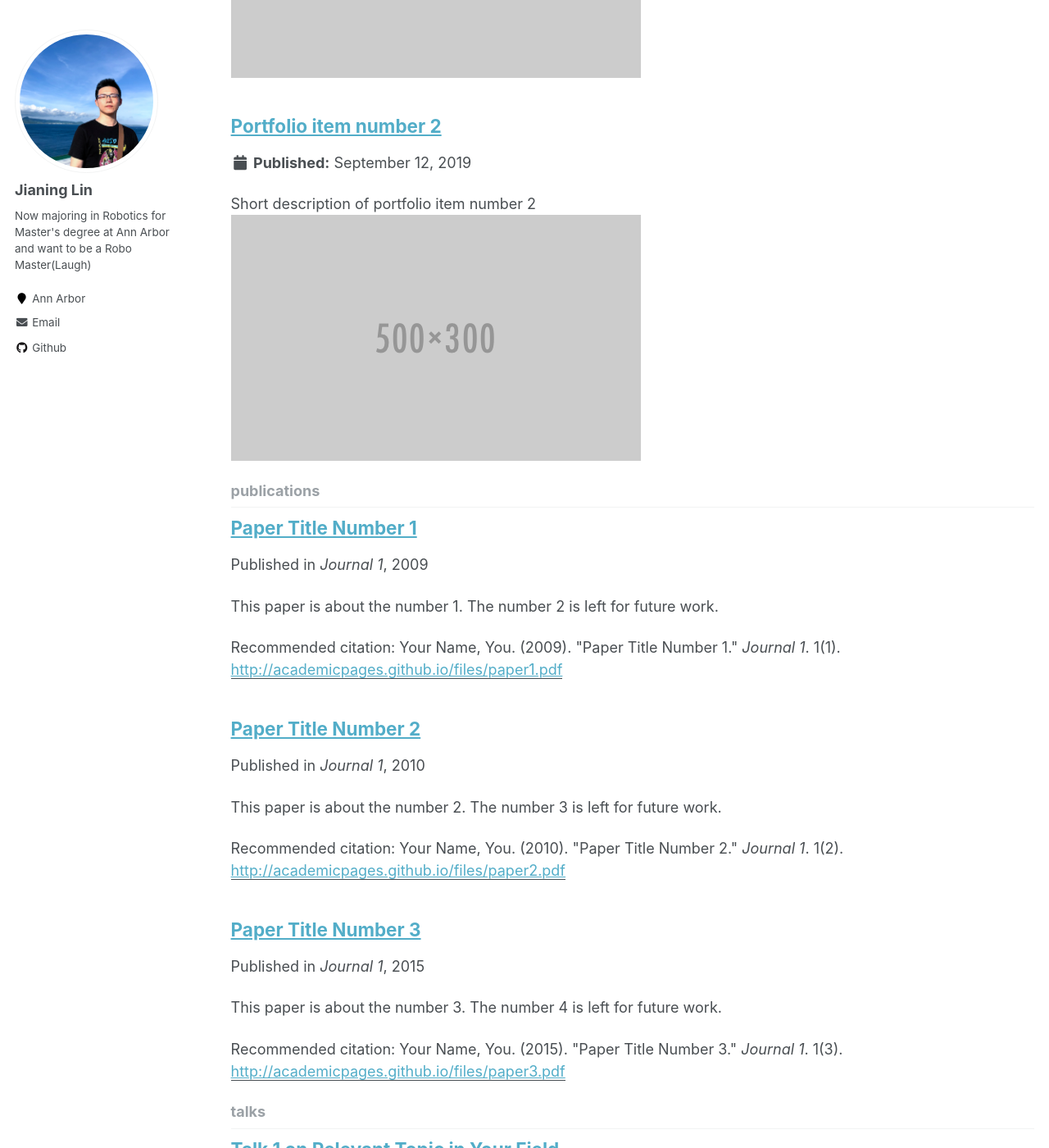
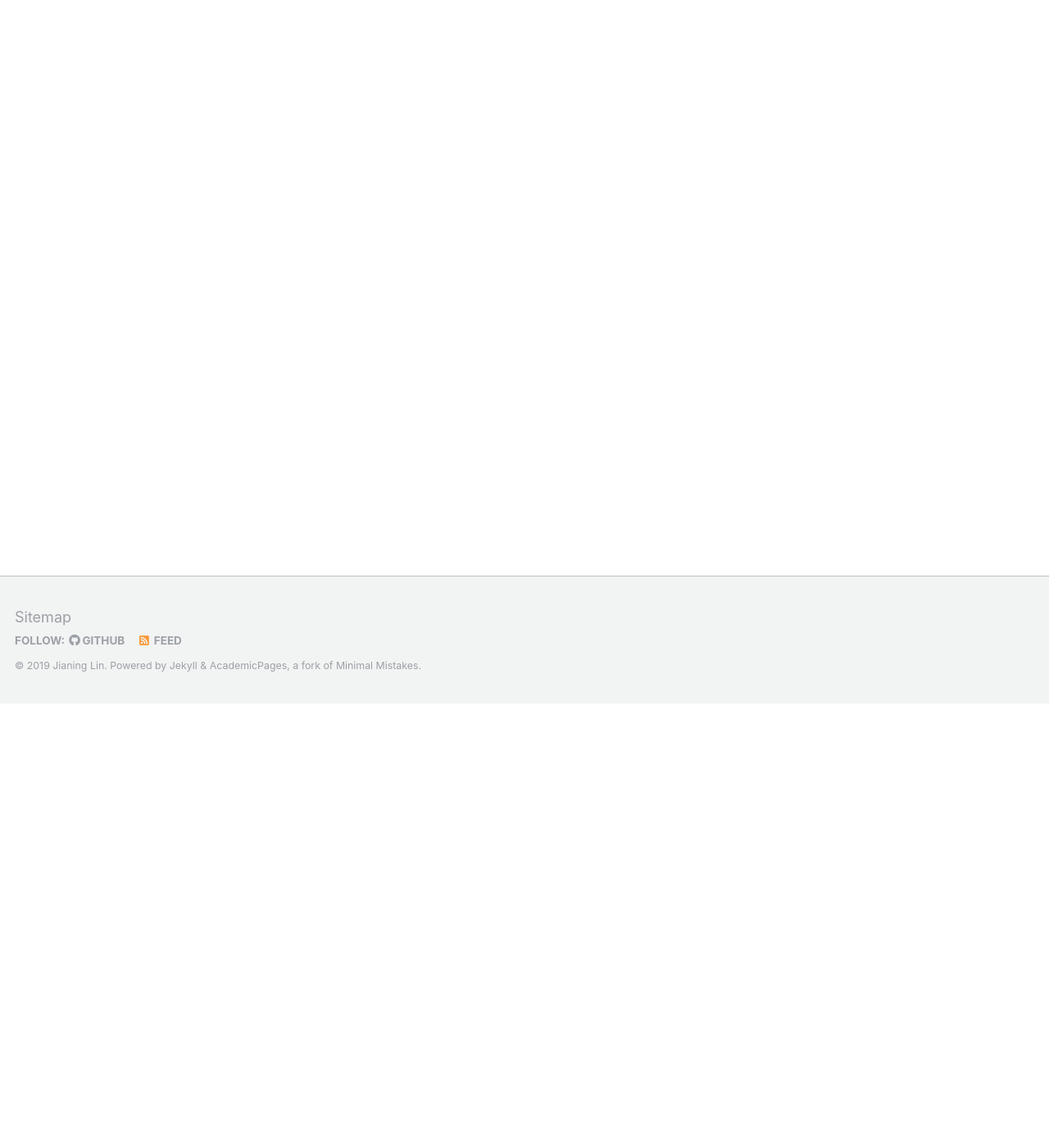
Before and after one commit to undefinedzero/undefinedzero.github.io, a Jekyll site: the page built from _pages/collection-archive.html, in a window 1280 px wide and 1400 px high, scrolled down 542 px. Shown: the whole window at 82% size. Built offline with Jekyll 4.4.1, drawn with Linux system fonts in a browser that asks for light colours; some of the changed text lies outside the part shown.

Commit message:
change to 3 topics

```diff
--- a/_config.yml
+++ b/_config.yml
@@ -244,6 +244,14 @@
       layout: talk
       author_profile: true
       share: true
+  # _projects
+  - scope:
+      path: ""
+      type: projects
+    values:
+      layout: single
+      author_profile: true
+      share: true
 
 # Sass/SCSS
 sass:
--- a/_data/navigation.yml
+++ b/_data/navigation.yml
@@ -1,7 +1,7 @@
 # main links links
 main:
   - title: "Projects"
-    url: /publications/
+    url: /projects/
 
   - title: "Blog Posts"
     url: /year-archive/
--- a/_publications/2009-10-01-paper-title-number-1.md
+++ /dev/null
@@ -1,15 +0,0 @@
----
-title: "Paper Title Number 1"
-collection: publications
-permalink: /publication/2009-10-01-paper-title-number-1
-excerpt: 'This paper is about the number 1. The number 2 is left for future work.'
-date: 2009-10-01
-venue: 'Journal 1'
-paperurl: 'http://academicpages.github.io/files/paper1.pdf'
-citation: 'Your Name, You. (2009). &quot;Paper Title Number 1.&quot; <i>Journal 1</i>. 1(1).'
----
-This paper is about the number 1. The number 2 is left for future work.
-
-[Download paper here](http://academicpages.github.io/files/paper1.pdf)
-
-Recommended citation: Your Name, You. (2009). "Paper Title Number 1." <i>Journal 1</i>. 1(1).
--- a/_publications/2010-10-01-paper-title-number-2.md
+++ /dev/null
@@ -1,15 +0,0 @@
----
-title: "Paper Title Number 2"
-collection: publications
-permalink: /publication/2010-10-01-paper-title-number-2
-excerpt: 'This paper is about the number 2. The number 3 is left for future work.'
-date: 2010-10-01
-venue: 'Journal 1'
-paperurl: 'http://academicpages.github.io/files/paper2.pdf'
-citation: 'Your Name, You. (2010). &quot;Paper Title Number 2.&quot; <i>Journal 1</i>. 1(2).'
----
-This paper is about the number 2. The number 3 is left for future work.
-
-[Download paper here](http://academicpages.github.io/files/paper2.pdf)
-
-Recommended citation: Your Name, You. (2010). "Paper Title Number 2." <i>Journal 1</i>. 1(2).
--- a/_publications/2015-10-01-paper-title-number-3.md
+++ /dev/null
@@ -1,15 +0,0 @@
----
-title: "Paper Title Number 3"
-collection: publications
-permalink: /publication/2015-10-01-paper-title-number-3
-excerpt: 'This paper is about the number 3. The number 4 is left for future work.'
-date: 2015-10-01
-venue: 'Journal 1'
-paperurl: 'http://academicpages.github.io/files/paper3.pdf'
-citation: 'Your Name, You. (2015). &quot;Paper Title Number 3.&quot; <i>Journal 1</i>. 1(3).'
----
-This paper is about the number 3. The number 4 is left for future work.
-
-[Download paper here](http://academicpages.github.io/files/paper3.pdf)
-
-Recommended citation: Your Name, You. (2015). "Paper Title Number 3." <i>Journal 1</i>. 1(3).
--- a/_talks/2012-03-01-talk-1.md
+++ /dev/null
@@ -1,11 +0,0 @@
----
-title: "Talk 1 on Relevant Topic in Your Field"
-collection: talks
-type: "Talk"
-permalink: /talks/2012-03-01-talk-1
-venue: "UC San Francisco, Department of Testing"
-date: 2012-03-01
-location: "San Francisco, California"
----
-
-This is a description of your talk, which is a markdown files that can be all markdown-ified like any other post. Yay markdown!
--- a/_talks/2013-03-01-tutorial-1.md
+++ /dev/null
@@ -1,13 +0,0 @@
----
-title: "Tutorial 1 on Relevant Topic in Your Field"
-collection: talks
-type: "Tutorial"
-permalink: /talks/2013-03-01-tutorial-1
-venue: "UC-Berkeley Institute for Testing Science"
-date: 2013-03-01
-location: "Berkeley CA, USA"
----
-
-[More information here](http://exampleurl.com)
-
-This is a description of your tutorial, note the different field in type. This is a markdown files that can be all markdown-ified like any other post. Yay markdown!
--- a/_talks/2014-02-01-talk-2.md
+++ /dev/null
@@ -1,13 +0,0 @@
----
-title: "Talk 2 on Relevant Topic in Your Field"
-collection: talks
-type: "Talk"
-permalink: /talks/2014-02-01-talk-2
-venue: "London School of Testing"
-date: 2014-02-01
-location: "London, UK"
----
-
-[More information here](http://example2.com)
-
-This is a description of your talk, which is a markdown files that can be all markdown-ified like any other post. Yay markdown!
--- a/_talks/2014-03-01-talk-3.md
+++ /dev/null
@@ -1,11 +0,0 @@
----
-title: "Conference Proceeding talk 3 on Relevant Topic in Your Field"
-collection: talks
-type: "Conference proceedings talk"
-permalink: /talks/2014-03-01-talk-3
-venue: "Testing Institute of America 2014 Annual Conference"
-date: 2014-03-01
-location: "Los Angeles, CA"
----
-
-This is a description of your conference proceedings talk, note the different field in type. You can put anything in this field.
--- a/_teaching/2014-spring-teaching-1.md
+++ /dev/null
@@ -1,20 +0,0 @@
----
-title: "Teaching experience 1"
-collection: teaching
-type: "Undergraduate course"
-permalink: /teaching/2014-spring-teaching-1
-venue: "University 1, Department"
-date: 2014-01-01
-location: "City, Country"
----
-
-This is a description of a teaching experience. You can use markdown like any other post.
-
-Heading 1
-======
-
-Heading 2
-======
-
-Heading 3
-======
--- a/_teaching/2015-spring-teaching-2.md
+++ /dev/null
@@ -1,20 +0,0 @@
----
-title: "Teaching experience 2"
-collection: teaching
-type: "Workshop"
-permalink: /teaching/2015-spring-teaching-1
-venue: "University 1, Department"
-date: 2015-01-01
-location: "City, Country"
----
-
-This is a description of a teaching experience. You can use markdown like any other post.
-
-Heading 1
-======
-
-Heading 2
-======
-
-Heading 3
-======
```
Also changed, not shown: _projects/portfolio-1.md (renamed from _portfolio/portfolio-1.md), _projects/portfolio-2.html (renamed from _portfolio/portfolio-2.html).
